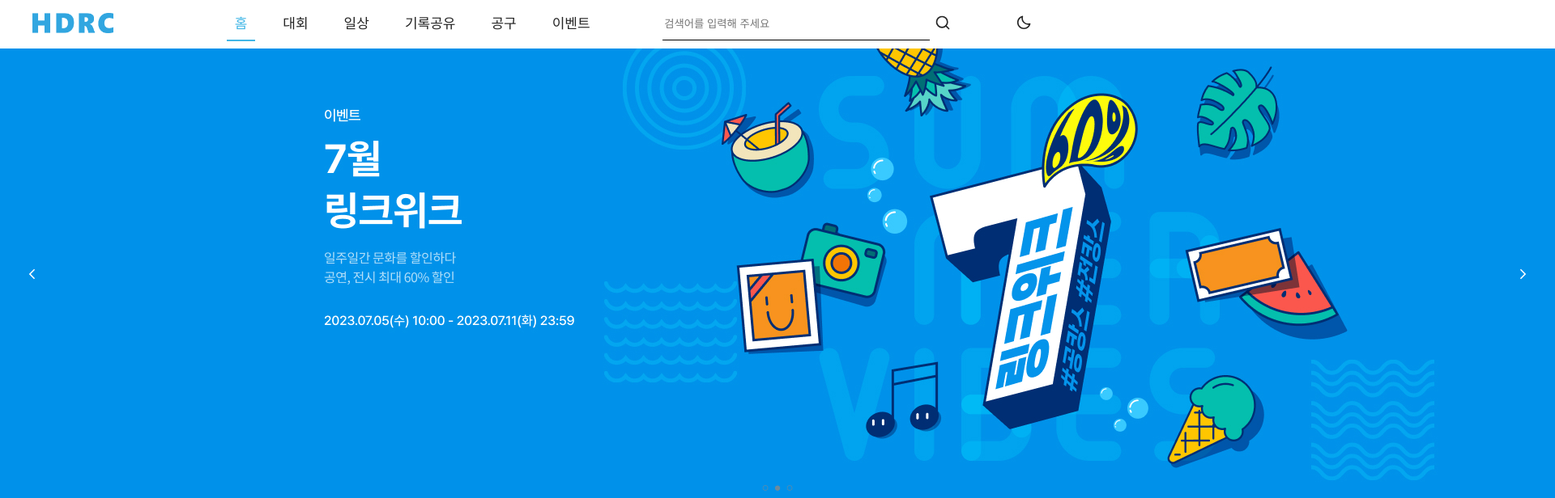
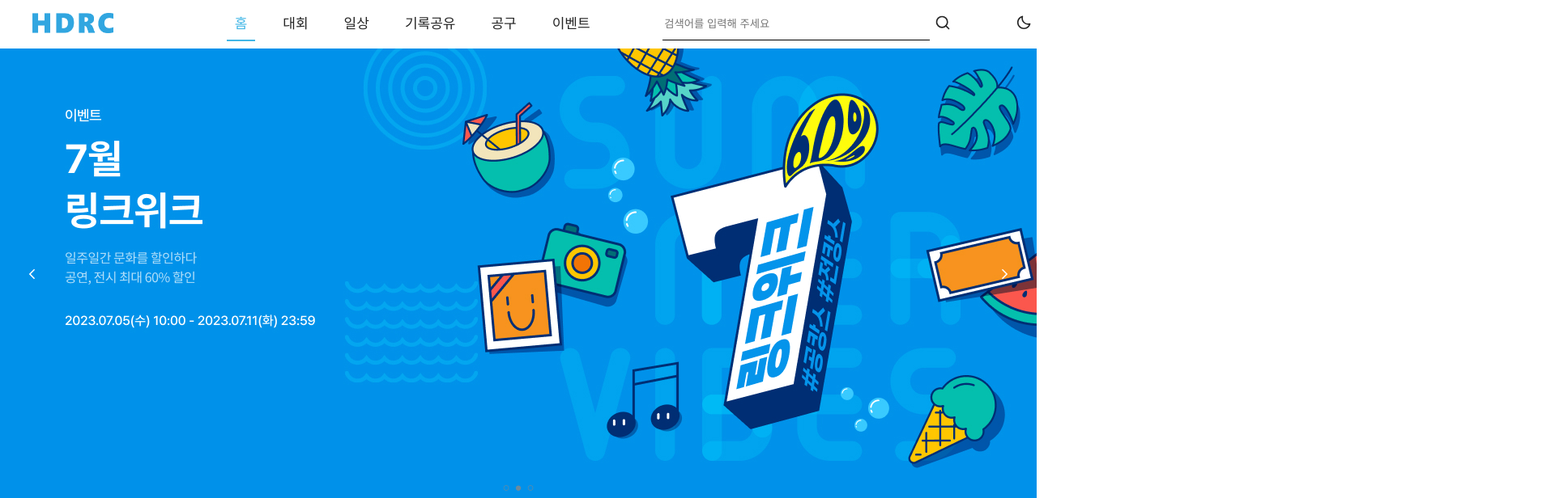
Before and after one commit to leesh2985/Portfolio00, a React (Vite) app: page / in a window 1280 px wide. Shown: the top 616 px of the page at 81% size, 1920 px wide, since content can reach past the window. Built offline with nearby package versions, Linux system fonts and the light colour scheme.

Commit message:
크기조정

```diff
--- a/src/component/carousel/Carousel.tsx
+++ b/src/component/carousel/Carousel.tsx
@@ -15,7 +15,7 @@ export default function Carousel() {
 }
 
 const CarouselContainer = styled.div`
-  width: 1920px;
+  max-width: 1920px;
   height: 560px;
   margin: 0 auto;
 `;
```
